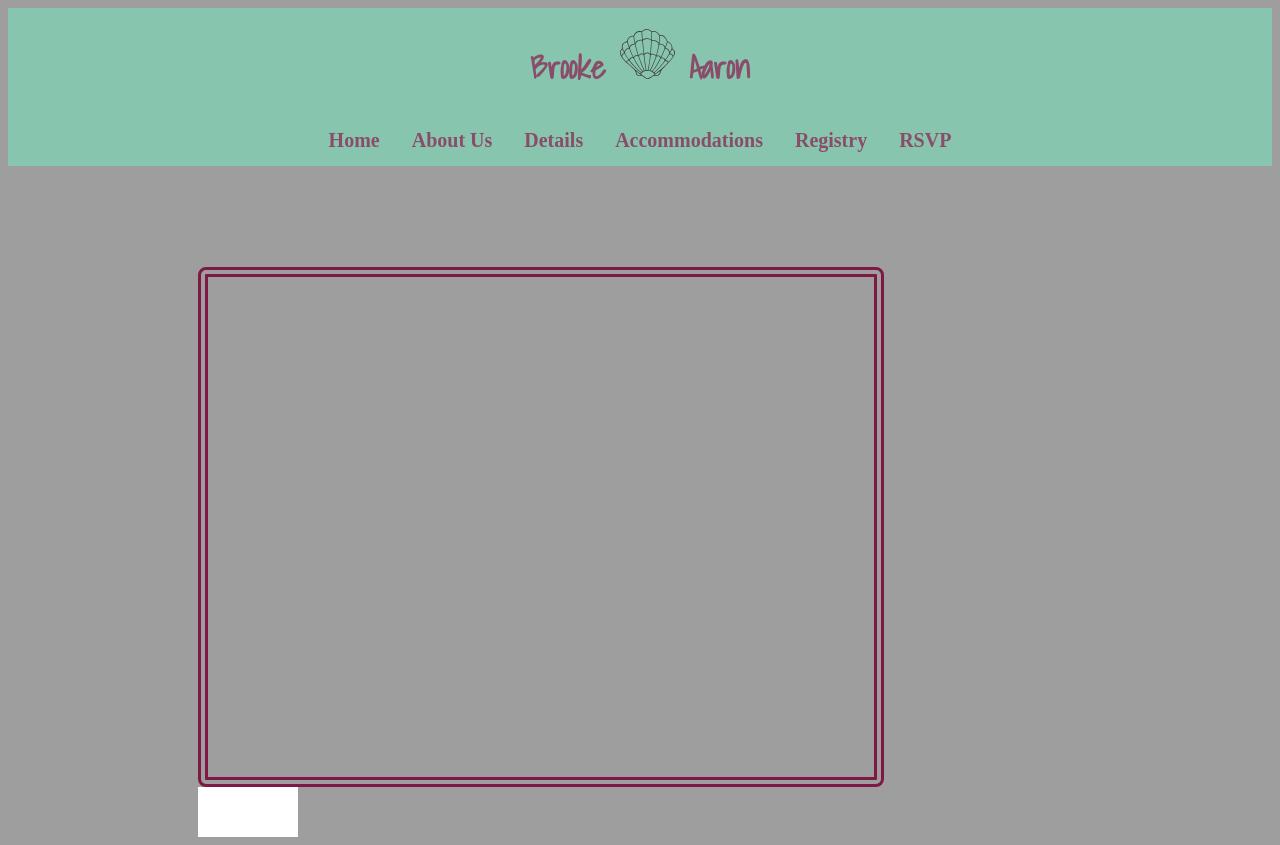
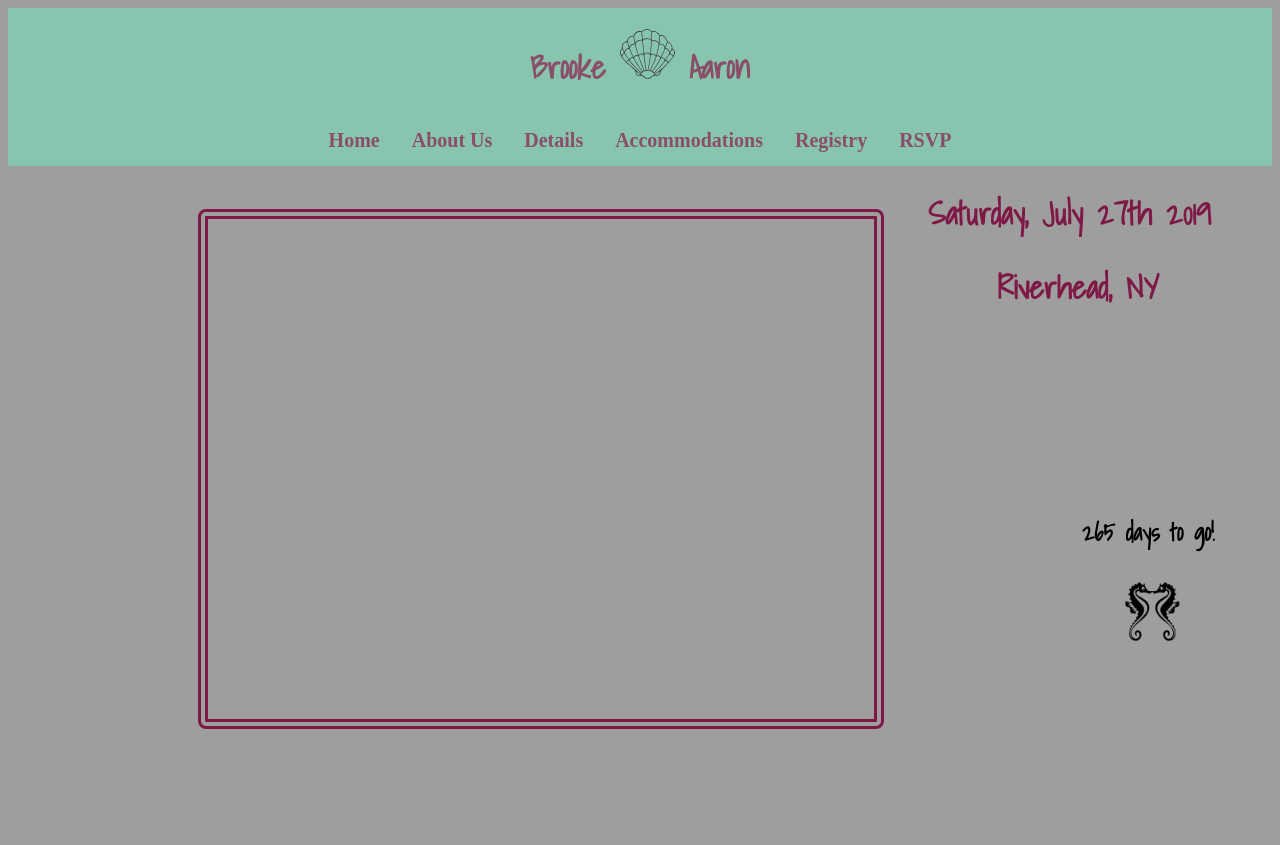
Before and after one commit to Jesskos/blissfully-webbed, a Flask app: page / in a window 1280 px wide. After the commit the page ends 729 px from the top, so only its background shows below. Run offline with Flask 2, Linux system fonts and the light colour scheme; some web fonts are replaced.

Commit message:
made more styling changes

```diff
--- a/static/stylesheet.css
+++ b/static/stylesheet.css
@@ -74,11 +74,16 @@ li.dropdown {
 
 }
 
+
+
 .container-left {
+    display: flex;
     justify-content: flex-start;
-    flex-direction: row;
     padding-left: 15%;
-    padding-top: 8%;
+}
+
+.item-main {
+    flex-grow: 0;
 }
 
 .nav-item {
@@ -102,6 +107,7 @@ img.main {
     border-style: double;
     border-width: 10px;
     border-color: #7E1946;
+    margin-top: 4%;
 
 }
 
@@ -120,7 +126,29 @@ body {
 }
 
 .annoucement {
-    width: 100px;
-    height: 50px;
-    background-color: white;
+    width: 300px;
+    height: 100px;
+    font-family: 'Shadows Into Light', cursive;
+    color: black;
+    margin-left:auto;
+    margin-right:auto;
+
 }
+
+.days-remaining {
+    margin-top: 200px;
+    margin-left:auto;
+    margin-right:auto;
+    padding-left: 140px;
+
+}
+
+
+.seahorses {
+    width: 80px;
+    height: auto;
+    padding-left: 150px;
+    margin-right: auto;
+    margin-left: auto;
+
+}
--- a/templates/welcome.html
+++ b/templates/welcome.html
@@ -5,8 +5,12 @@
 {% block content %}
 
   <div class="container-left">
-    <img class="item1 main" src="http://localhost:5000/static/images/bridesmaid.jpg" alt="Main Picture">
+    <img class="item-main main" src="http://localhost:5000/static/images/bridesmaid.jpg" alt="Main Picture">
     <div class="annoucement">
+    	<h1>Saturday, July 27th 2019</h1>
+    	<center><h1>Riverhead, NY</h1></cemter>
+    	<h2 class="days-remaining"> 265 days to go!</h2>
+    	<img class="seahorses" src="http://localhost:5000/static/images/seahorses4.png" alt="Darn Seahorses">
     </div>
 
   </div>
```
Also changed, not shown: static/images/seahorses.jpg (added), static/images/seahorses1.jpg (added), static/images/seahorses2.png (added), static/images/seahorses3.png (added), static/images/seahorses4.png (added), 1 other file.
